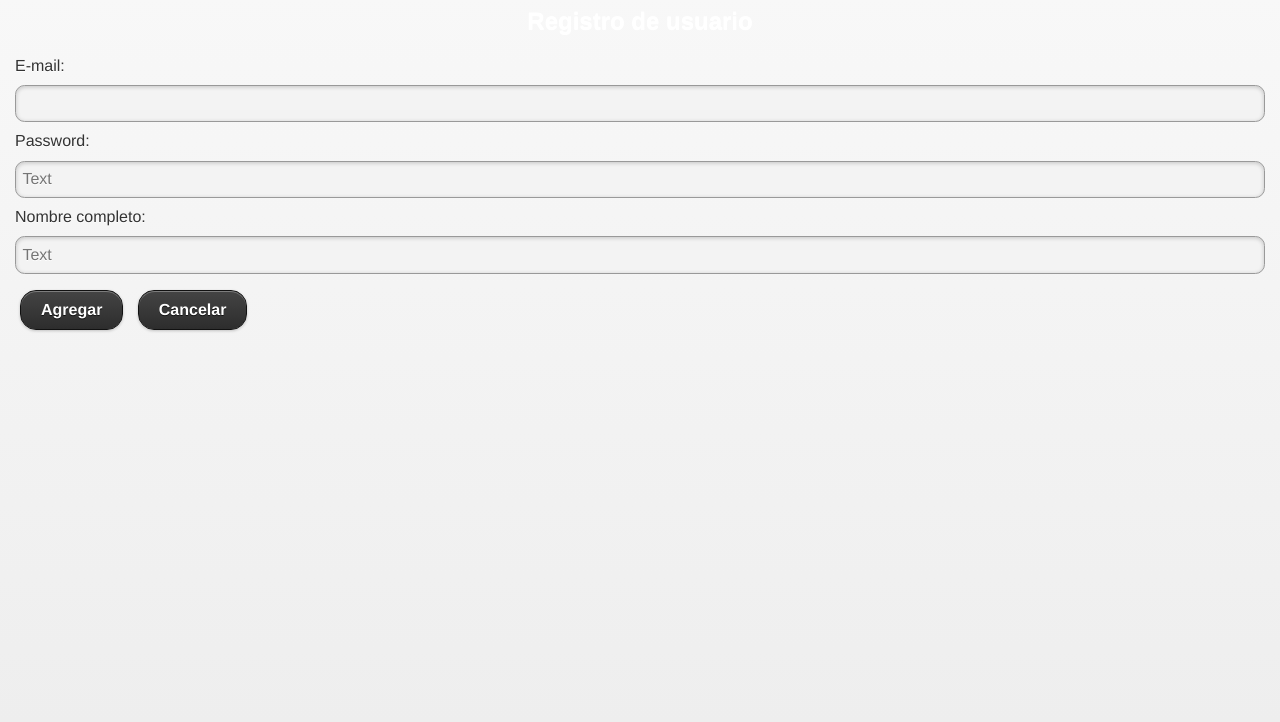
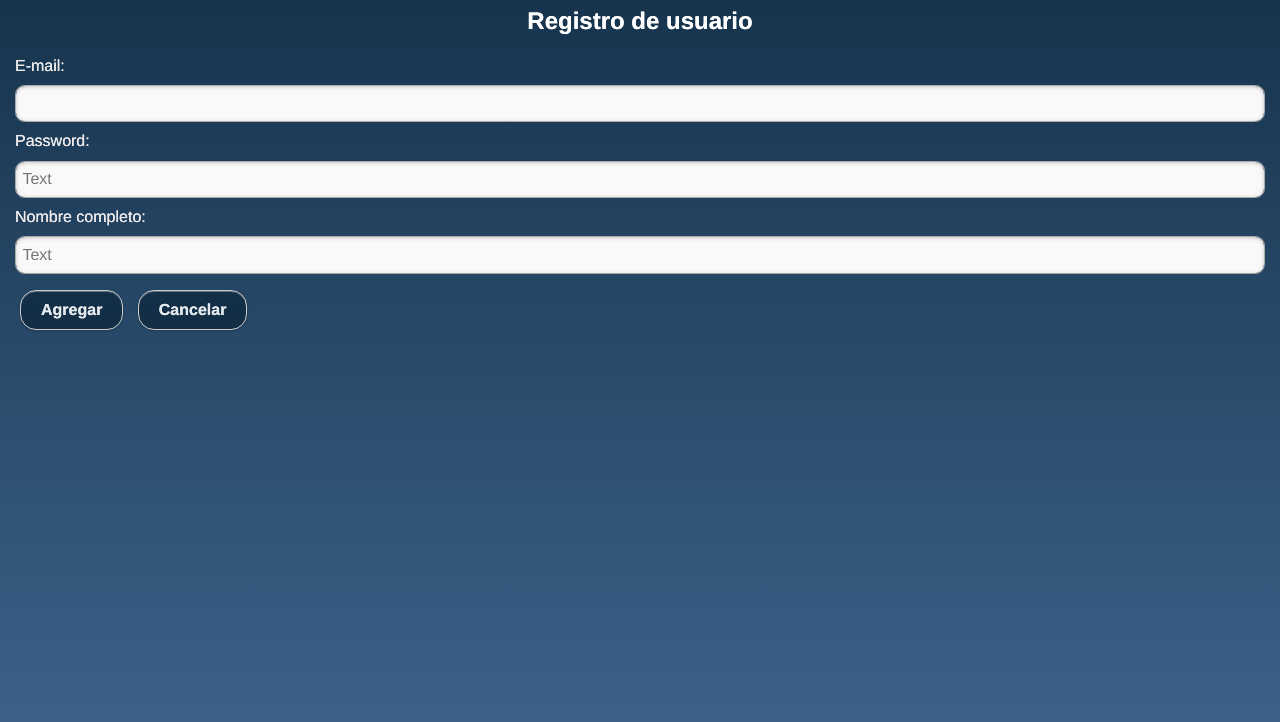
Before and after one commit to miguelveces/BancoDePuntos, a plain HTML site: page assets/www/RegistroDeUsuario_veces.html in a window 1280 px wide. Shown: the part 78-800 px from the top of the page. Drawn offline with Linux system fonts and the light colour scheme.

Commit message:
Eliminar warning link

```diff
--- a/assets/www/RegistroDeUsuario_veces.html
+++ b/assets/www/RegistroDeUsuario_veces.html
@@ -47,6 +47,6 @@
         <script type="text/javascript" src="cordova-2.5.0.js"></script>
         <script type="text/javascript" src="js/index.js"></script>
         <script src="js/catalogo.js"></script>
-        <!--<link rel="stylesheet" href="css/themes/bancodepuntos.min.css" />-->
+        <<link rel="stylesheet" href="css/themes/bancodepuntos.min.css" />
     </body>
 </html>
```
